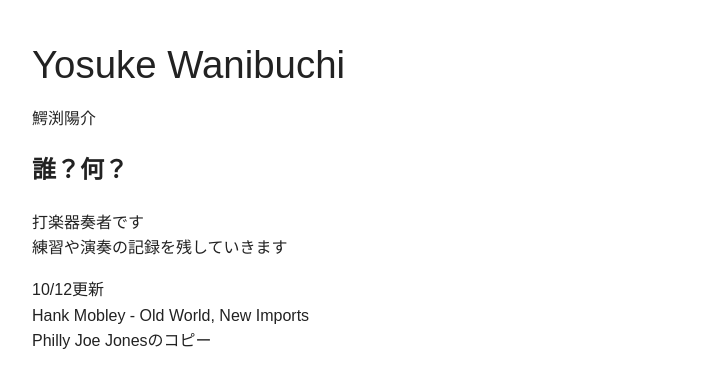
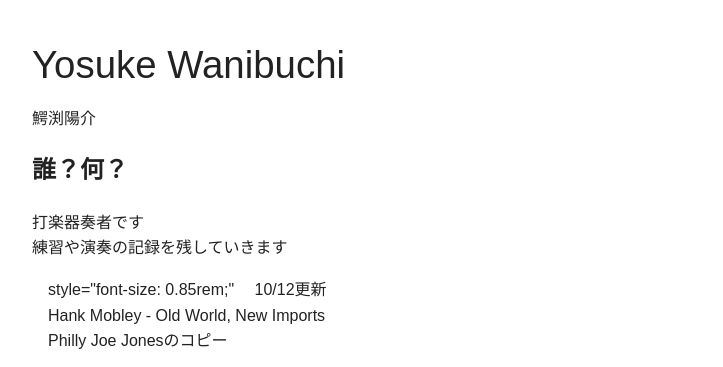
Before and after one commit to nemchte/my-website, a plain HTML site: page index.html in a window 1280 px wide. Shown: the top 367 px of the page, without its empty margins (228-951 px from the left). Drawn offline with Linux system fonts and the light colour scheme.

Commit message:
Fix HTML formatting for update information

```diff
--- a/index.html
+++ b/index.html
@@ -59,9 +59,10 @@
     </section>
 
   </main>
-  <p>10/12更新<br>
-  Hank Mobley - Old World, New Imports<br>
-  Philly Joe Jonesのコピー</p>
+  <p>　style="font-size: 0.85rem;"
+  　10/12更新<br>
+  　Hank Mobley - Old World, New Imports<br>
+  　Philly Joe Jonesのコピー</p>
   <div class="video">
 <iframe
   src="https://www.youtube.com/embed/FJVI62eKecg?si=NYE5sg-uW1oLAb4j"
```
